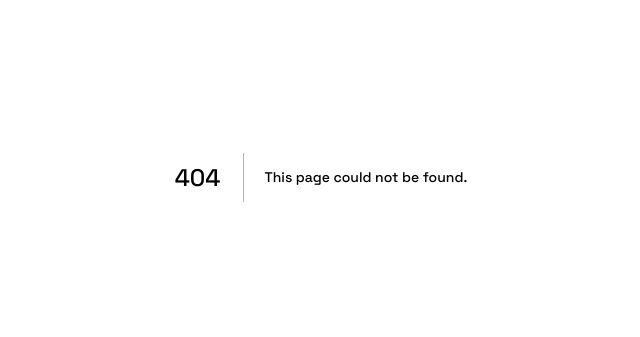
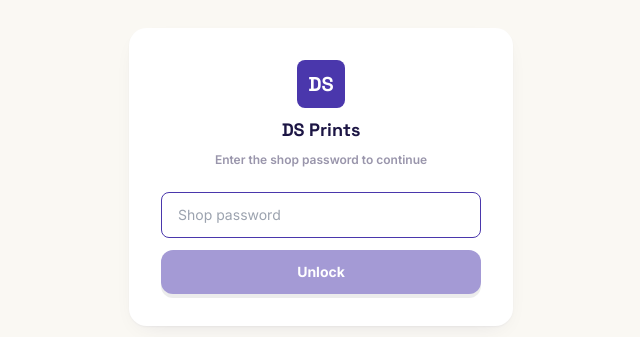
Before and after one commit to dowardcaps/dstranscalc, a Next.js app: page /login in a window 1280 px wide. Before the commit this address had no page. Shown: the part 223-560 px from the top of the page, without its empty margins (319-959 px from the left). Built offline with nearby package versions, Linux system fonts and the light colour scheme.

Commit message:
add login

```diff
--- /dev/null
+++ b/app/api/login/route.ts
@@ -0,0 +1,24 @@
+import { NextRequest, NextResponse } from "next/server";
+import { createSessionToken, sessionCookieOptions, SESSION_COOKIE } from "@/lib/auth";
+
+export const dynamic = "force-dynamic";
+
+export async function POST(req: NextRequest) {
+  if (!process.env.SHOP_PASSWORD) {
+    return NextResponse.json(
+      { error: "SHOP_PASSWORD is not set on the server — ask whoever deployed this to add it." },
+      { status: 500 }
+    );
+  }
+
+  const { password } = await req.json().catch(() => ({ password: "" }));
+
+  if (typeof password !== "string" || password !== process.env.SHOP_PASSWORD) {
+    return NextResponse.json({ error: "Incorrect password" }, { status: 401 });
+  }
+
+  const token = await createSessionToken();
+  const res = NextResponse.json({ ok: true });
+  res.cookies.set(SESSION_COOKIE, token, sessionCookieOptions());
+  return res;
+}
--- /dev/null
+++ b/app/api/logout/route.ts
@@ -0,0 +1,10 @@
+import { NextResponse } from "next/server";
+import { SESSION_COOKIE } from "@/lib/auth";
+
+export const dynamic = "force-dynamic";
+
+export async function POST() {
+  const res = NextResponse.json({ ok: true });
+  res.cookies.set(SESSION_COOKIE, "", { path: "/", maxAge: 0 });
+  return res;
+}
--- /dev/null
+++ b/app/login/page.tsx
@@ -0,0 +1,83 @@
+"use client";
+
+import { Suspense, useState } from "react";
+import { useRouter, useSearchParams } from "next/navigation";
+
+function LoginForm() {
+  const router = useRouter();
+  const searchParams = useSearchParams();
+  const [password, setPassword] = useState("");
+  const [error, setError] = useState<string | null>(null);
+  const [loading, setLoading] = useState(false);
+
+  const handleSubmit = async (e: React.FormEvent) => {
+    e.preventDefault();
+    setError(null);
+    setLoading(true);
+    try {
+      const res = await fetch("/api/login", {
+        method: "POST",
+        headers: { "Content-Type": "application/json" },
+        body: JSON.stringify({ password }),
+      });
+      const data = await res.json();
+      if (!res.ok) {
+        setError(data.error || "Incorrect password");
+        setLoading(false);
+        return;
+      }
+      const next = searchParams.get("next") || "/";
+      router.push(next);
+      router.refresh();
+    } catch {
+      setError("Something went wrong — check your connection and try again.");
+      setLoading(false);
+    }
+  };
+
+  return (
+    <div className="flex min-h-screen items-center justify-center bg-paper px-4">
+      <form
+        onSubmit={handleSubmit}
+        className="w-full max-w-sm rounded-xl2 bg-paper-card p-8 shadow-card"
+      >
+        <div className="mb-6 flex flex-col items-center gap-2 text-center">
+          <span className="grid h-12 w-12 place-items-center rounded-lg bg-ink-600 font-display text-xl font-bold text-white">
+            DS
+          </span>
+          <h1 className="font-display text-lg font-bold text-ink-900">DS Prints</h1>
+          <p className="text-xs font-semibold text-ink-900/45">
+            Enter the shop password to continue
+          </p>
+        </div>
+
+        <input
+          type="password"
+          autoFocus
+          value={password}
+          onChange={(e) => setPassword(e.target.value)}
+          placeholder="Shop password"
+          className="mb-3 w-full rounded-lg border border-paper-line bg-white px-4 py-3 text-sm outline-none focus:border-ink-600"
+        />
+
+        {error && <p className="mb-3 text-sm font-semibold text-danger">{error}</p>}
+
+        <button
+          type="submit"
+          disabled={loading || !password}
+          className="w-full rounded-xl bg-ink-600 px-4 py-3 text-sm font-bold text-white shadow-[0_4px_0_0_rgba(0,0,0,0.15)] transition active:translate-y-0.5 active:shadow-none disabled:opacity-50"
+        >
+          {loading ? "Checking…" : "Unlock"}
+        </button>
+      </form>
+    </div>
+  );
+}
+
+export default function LoginPage() {
+  return (
+    <Suspense fallback={null}>
+      <LoginForm />
+    </Suspense>
+  );
+}
--- a/components/Header.tsx
+++ b/components/Header.tsx
@@ -17,6 +17,11 @@ export default function Header() {
     online: { dot: "bg-success", label: "Synced to cloud" },
     offline: { dot: "bg-danger", label: "Offline — saved on this computer only" },
   }[cloudStatus];
+
+  const handleLogout = async () => {
+    await fetch("/api/logout", { method: "POST" }).catch(() => {});
+    window.location.href = "/login";
+  };
 
   return (
     <header className="flex flex-wrap items-center justify-between gap-3 py-1">
@@ -59,6 +64,14 @@ export default function Header() {
             </button>
           ))}
         </div>
+
+        <button
+          onClick={handleLogout}
+          title="Log out"
+          className="rounded-lg border border-paper-line px-3 py-2 text-xs font-bold text-ink-900/50 transition-colors hover:bg-danger-light hover:text-danger"
+        >
+          🔒 Log Out
+        </button>
       </div>
     </header>
   );
--- /dev/null
+++ b/lib/auth.ts
@@ -0,0 +1,53 @@
+export const SESSION_COOKIE = "ds_session";
+const SESSION_MAX_AGE_MS = 1000 * 60 * 60 * 24 * 30; // 30 days
+
+const SESSION_SECRET = process.env.SESSION_SECRET || process.env.SHOP_PASSWORD || "";
+
+const encoder = new TextEncoder();
+
+function toHex(buf: ArrayBuffer): string {
+  return Array.from(new Uint8Array(buf))
+    .map((b) => b.toString(16).padStart(2, "0"))
+    .join("");
+}
+
+async function sign(message: string): Promise<string> {
+  const key = await crypto.subtle.importKey(
+    "raw",
+    encoder.encode(SESSION_SECRET),
+    { name: "HMAC", hash: "SHA-256" },
+    false,
+    ["sign"]
+  );
+  const sig = await crypto.subtle.sign("HMAC", key, encoder.encode(message));
+  return toHex(sig);
+}
+
+/** Builds a new signed session token, valid for SESSION_MAX_AGE_MS from now. */
+export async function createSessionToken(): Promise<string> {
+  const expires = Date.now() + SESSION_MAX_AGE_MS;
+  const sig = await sign(String(expires));
+  return `${expires}.${sig}`;
+}
+
+/** Checks a session token's signature and expiry. Never throws. */
+export async function verifySessionToken(token: string | undefined | null): Promise<boolean> {
+  if (!token || !SESSION_SECRET) return false;
+  const [expiresStr, sig] = token.split(".");
+  if (!expiresStr || !sig) return false;
+  const expected = await sign(expiresStr);
+  if (expected !== sig) return false;
+  const expires = Number(expiresStr);
+  if (!Number.isFinite(expires) || Date.now() > expires) return false;
+  return true;
+}
+
+export function sessionCookieOptions() {
+  return {
+    httpOnly: true,
+    secure: process.env.NODE_ENV === "production",
+    sameSite: "lax" as const,
+    path: "/",
+    maxAge: SESSION_MAX_AGE_MS / 1000,
+  };
+}
```
Also changed, not shown: middleware.ts (added, +31 -0 lines), 1 other file (tests, documents, lock files or other folders).
